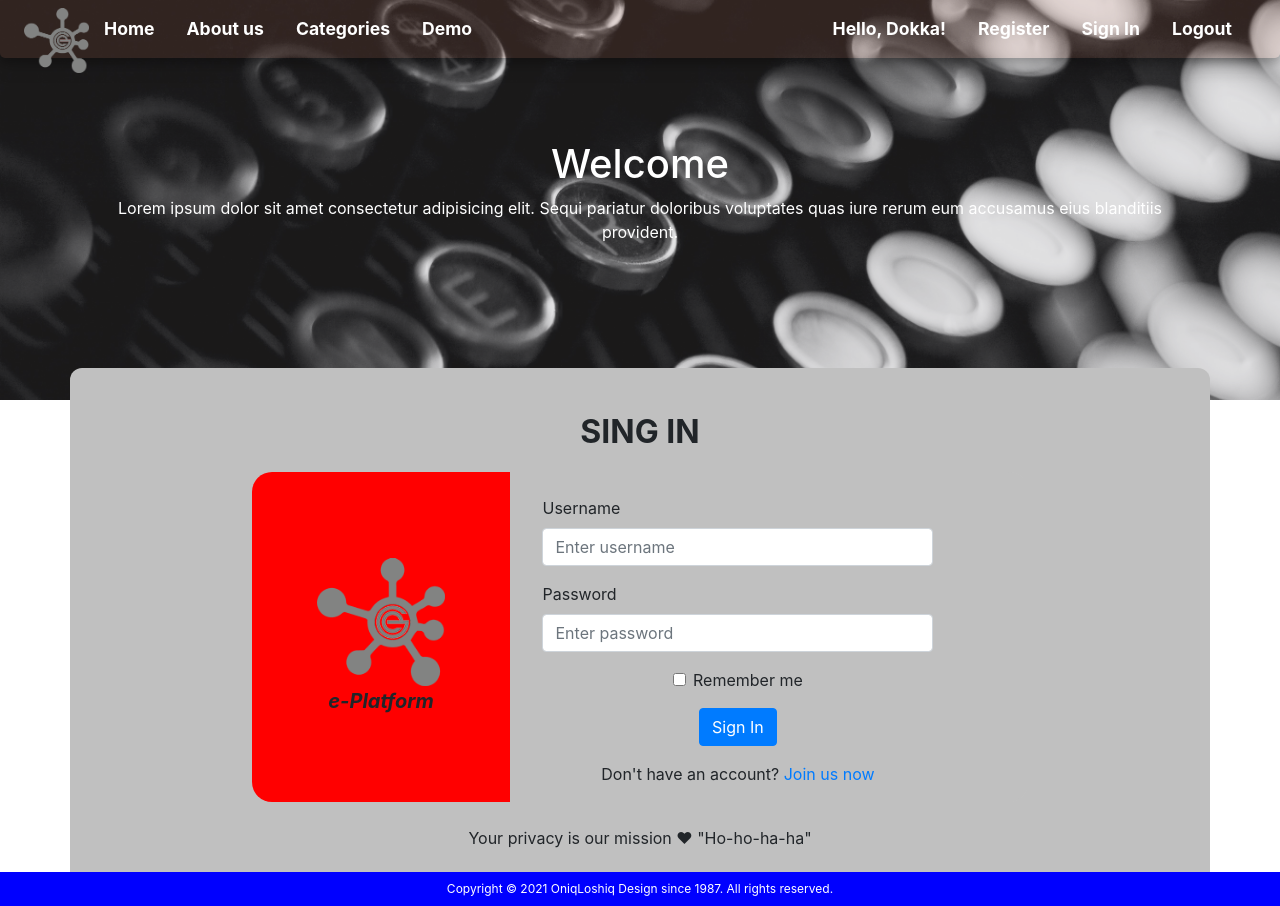
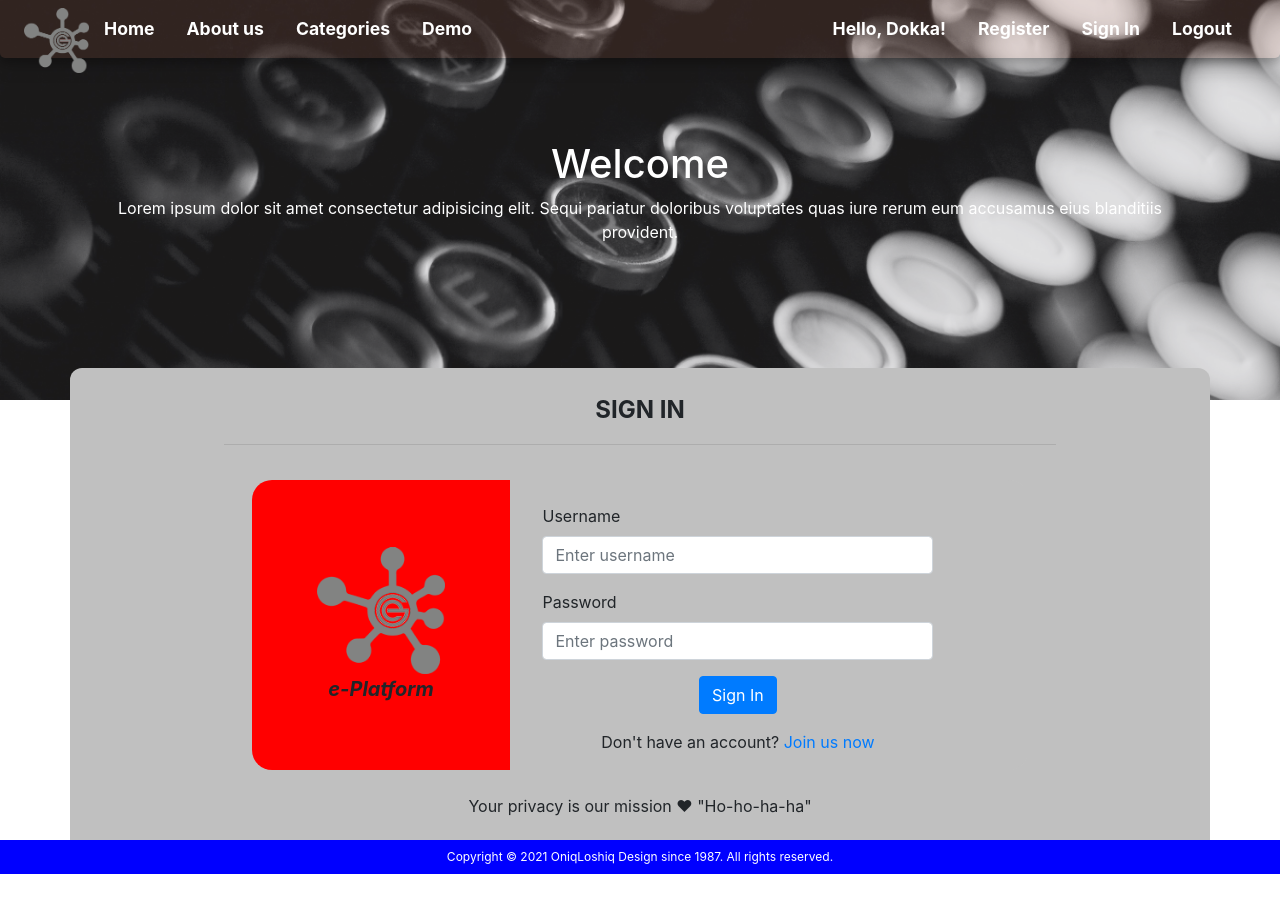
Before and after one commit to OniqLoshiq/ReactJS, a React (Create React App) app in the folder react-app/: page /user/signIn in a window 1280 px wide. After the commit the page ends 874 px from the top, so only its background shows below. Built offline with nearby package versions, Linux system fonts and the light colour scheme.

Commit message:
Add Title and Hr Components

```diff
--- a/react-app/src/components/User/SignIn.js
+++ b/react-app/src/components/User/SignIn.js
@@ -4,11 +4,14 @@ import Form from 'react-bootstrap/Form';
 import Col from 'react-bootstrap/Col';
 import Row from 'react-bootstrap/Row';
 import Button from 'react-bootstrap/Button';
+import Title from '../Shared/Title';
+import HrLine from '../Shared/HrLine';
 
 const SignIn = () => {
     return (
         <Styles>
-            <div className="title">Sing In</div>
+            <Title title='Sign in' />
+            <HrLine hrWidth="75%" mTop="1rem" mBottom="2.2rem" />
             <Row className="wrapper">
                 <Col md="4" className="panel-left center-wrapper">
                     <div><img src="/EP-logo_1.png" alt="e-platform logo" /></div>
@@ -26,11 +29,11 @@ const SignIn = () => {
                                     <Form.Label>Password</Form.Label>
                                     <Form.Control type="password" placeholder="Enter password" />
                                 </Form.Group>
-                                <Form.Group as={Row} controlId="rememberMeCheck">
+                                {/* <Form.Group as={Row} controlId="rememberMeCheck">
                                     <Col>
                                         <Form.Check label="Remember me" />
                                     </Col>
-                                </Form.Group>
+                                </Form.Group> */}
                                 <div className="center-wrapper bottom-margin-setter">
                                     <Button variant="primary" type="submit">
                                         Sign In
@@ -51,15 +54,7 @@ const SignIn = () => {
 
 export default SignIn;
 
-
 const Styles = styled.div`
-    .title{
-        padding-bottom: 1rem;
-        font-weight: bold;
-        text-transform: uppercase;
-        font-size: 2rem;
-    }
-
     .wrapper{
         width:70%;
         margin: auto;
```
